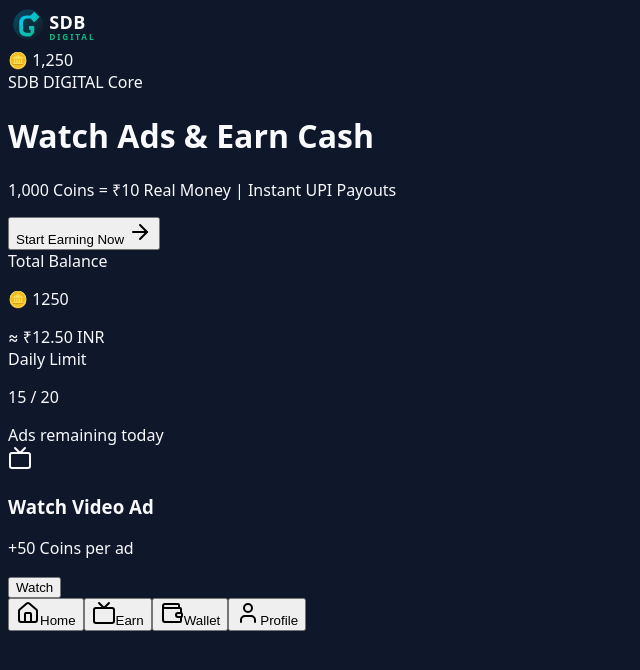
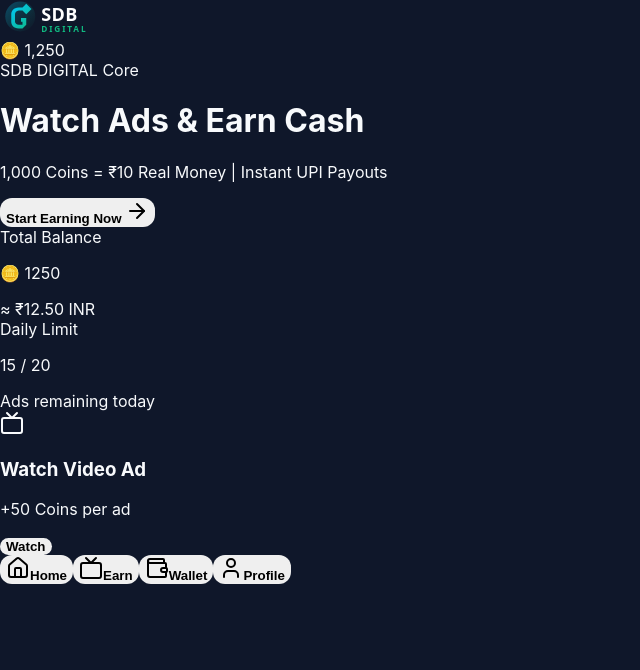
Before and after one commit to miyafolic/SDB-Digital-, a Next.js app: page / in a window 1280 px wide. Shown: the top 670 px of the page, without its empty margins (0-640 px from the left). Built offline with nearby package versions, Linux system fonts and the light colour scheme.

Commit message:
globals.css

```diff
--- a/app/globals.css
+++ b/app/globals.css
@@ -2,13 +2,18 @@
 @tailwindcss components;
 @tailwindcss utilities;
 
-:root {
-  --background: #0F172A;
-  --foreground: #F8FAFC;
+/* Fallback High-Quality Styling */
+body {
+  background-color: #0F172A !important;
+  color: #F8FAFC !important;
+  font-family: -apple-system, BlinkMacSystemFont, "Segoe UI", Roboto, sans-serif;
+  margin: 0;
+  padding: 0;
 }
 
-body {
-  background-color: var(--background);
-  color: var(--foreground);
-  font-family: system-ui, -apple-system, BlinkMacSystemFont, 'Segoe UI', Roboto, sans-serif;
+button {
+  cursor: pointer;
+  border-radius: 12px;
+  border: none;
+  font-weight: bold;
 }
```
